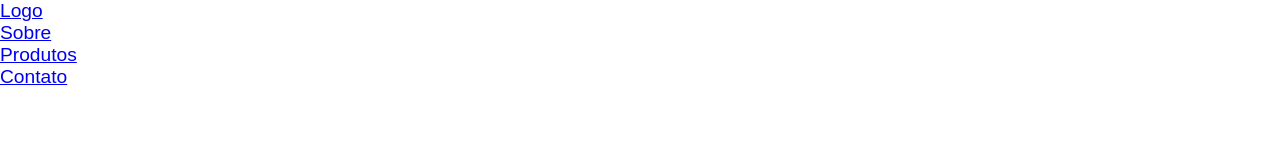
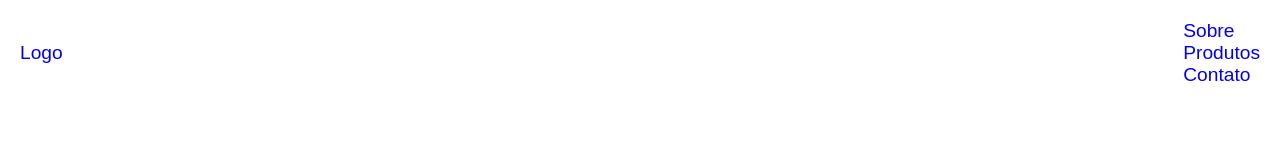
Before and after one commit to diegodoriabitmo/Basic-site-css-grid-project, a plain HTML site: page index.html in a window 1280 px wide. Drawn offline with Linux system fonts and the light colour scheme.

Commit message:
Fixing a style and change header elements

```diff
--- a/main.css
+++ b/main.css
@@ -5,3 +5,14 @@ body, ul, li, p {
     font-size: 1.2rem;
     font-family: arial;
 }
+
+a{
+    text-decoration: none;
+}
+
+.header {
+    display: flex;
+    justify-content: space-between;
+    padding: 20px;
+    align-items: center;
+}
```
